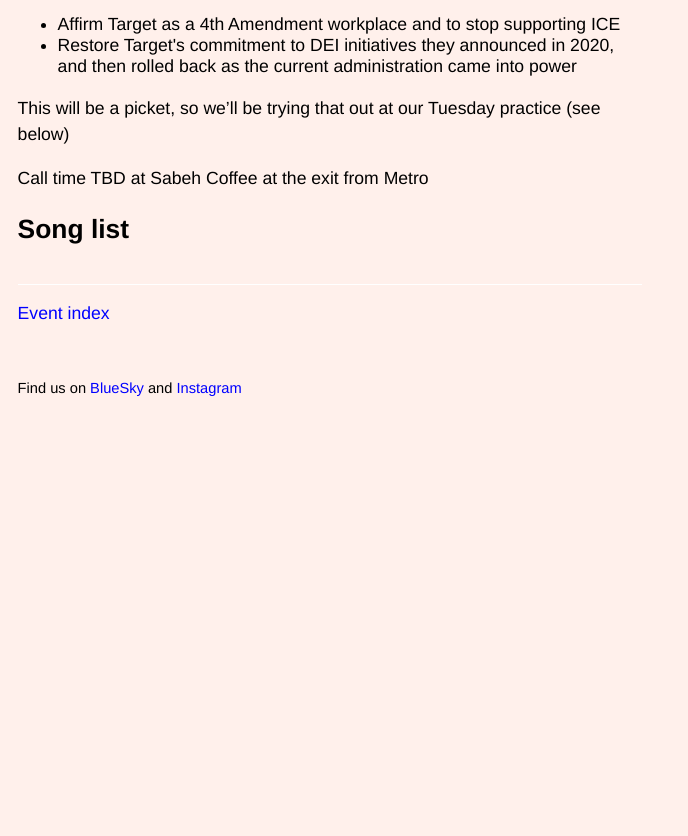
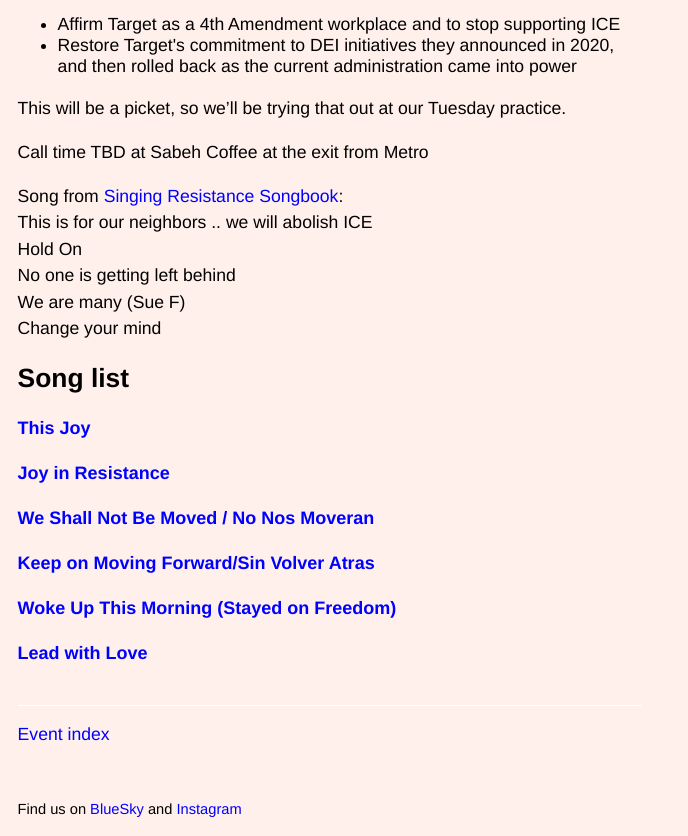
Before and after one commit to rrchoir/11ty-rrchoir, an Eleventy site: page events/singing-resistance-weekend-of-action-with-boycott-target-dc-coalition.md in a window 1280 px wide. Shown: the part 428-1264 px from the top of the page, without its empty margins (0-688 px from the left). Before the commit the page ends 843 px from the top, so only its background shows below. Built offline with nearby package versions, Linux system fonts and the light colour scheme; Eleventy itself is replaced by a stand-in of ours; files that its build step writes are made by us from their sources.

Commit message:
Update Event “singing-resistance-weekend-of-action-with-boycott-target-dc-coalition”

```diff
--- a/events/singing-resistance-weekend-of-action-with-boycott-target-dc-coalition.md
+++ b/events/singing-resistance-weekend-of-action-with-boycott-target-dc-coalition.md
@@ -3,12 +3,26 @@ title: Singing Resistance Weekend of Action - with Boycott Target DC Coalition
 start_date: 2026-02-28T11:00:00.000-05:00
 duration: 1
 summary: A singing picket in Columbia Heights, DC
+songs:
+  - This Joy
+  - Joy in Resistance
+  - We Shall Not Be Moved / No Nos Moveran
+  - Keep on Moving Forward/Sin Volver Atras
+  - Woke Up This Morning (Stayed on Freedom)
+  - Lead with Love
 ---
 We are heeding the Singing Resistance’s nationwide weekend of action by joining with Boycott Target DC (and partners, including FreeDC) to call on Target to
 
 * Affirm Target as a 4th Amendment workplace and to stop supporting ICE
 * Restore Target's commitment to DEI initiatives they announced in 2020, and then rolled back as the current administration came into power
 
-This will be a picket, so we’ll be trying that out at our Tuesday practice (see below)
+This will be a picket, so we’ll be trying that out at our Tuesday practice.
 
 Call time TBD at Sabeh Coffee at the exit from Metro
+
+Song from [Singing Resistance Songbook](https://docs.proton.me/doc?mode=open-url&token=PRAAJBVVKC#14y1s6CJV51u):
+This is for our neighbors .. we will abolish ICE
+Hold On
+No one is getting left behind
+We are many (Sue F)
+Change your mind
```
